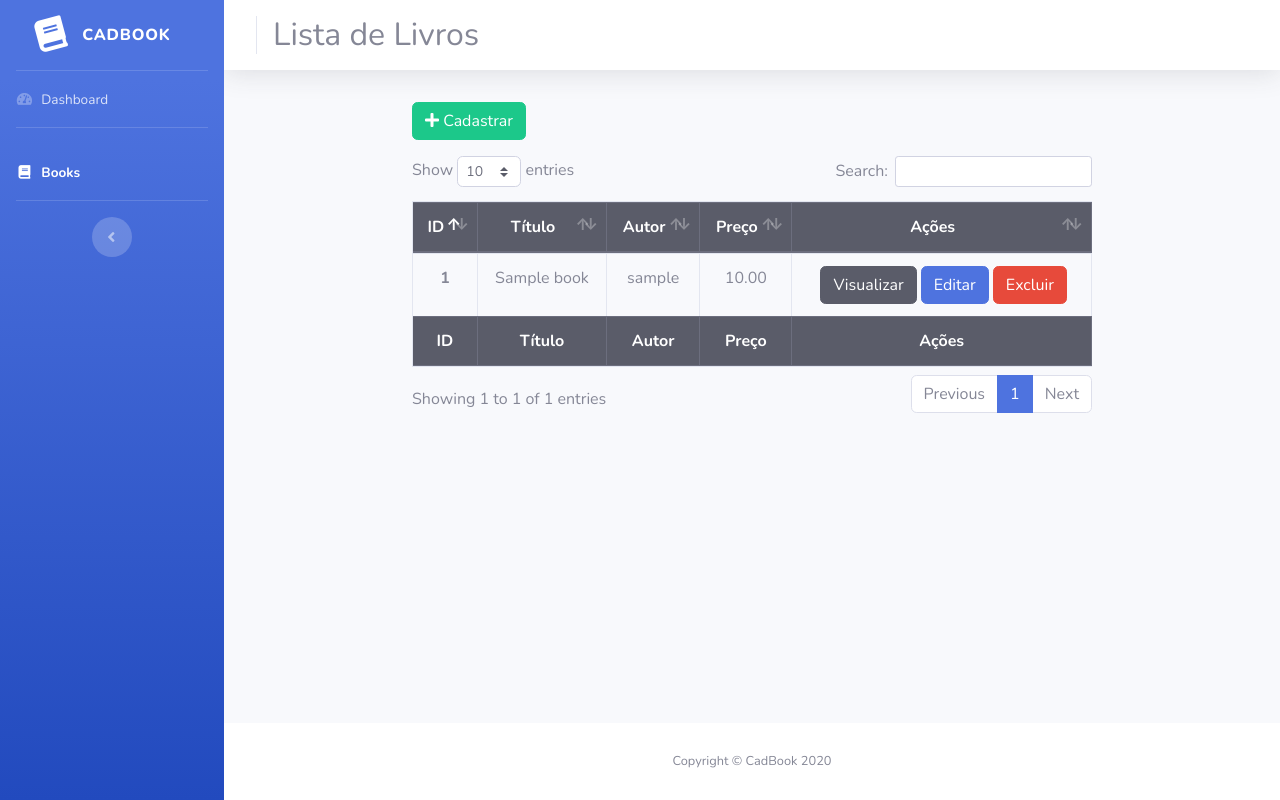
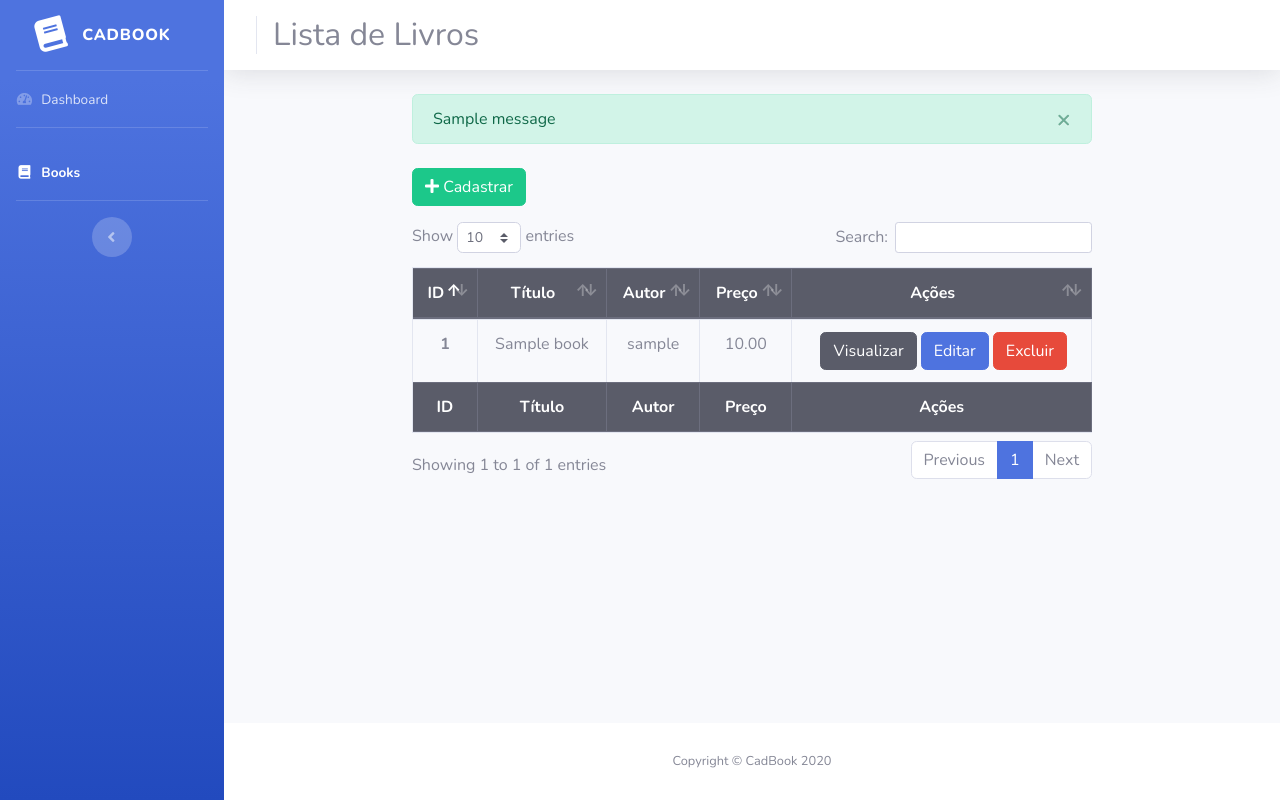
Before and after one commit to EwertonBello/cadbook_django, a Django app: page /books/ in a window 1280 px wide. Run offline with Django 3.2, Linux system fonts and the light colour scheme; tables that the repository leaves empty hold one stand-in row (values such as "Sample post"); one stand-in notice (Sample message) is shown; some libraries are stand-ins or nearby versions.

Commit message:
messages and alerts implemented

```diff
--- a/book/templates/book/book_form.html
+++ b/book/templates/book/book_form.html
@@ -6,9 +6,6 @@
 
 {% block content %}
     <div class="col-8 m-auto">
-        <!-- mensagem de erro aqui -->
-
-
         <form method="POST" enctype="multipart/form-data">
         {% csrf_token %}
         	{% for field in book_form %}
--- a/book/templates/book/book_list.html
+++ b/book/templates/book/book_list.html
@@ -8,8 +8,7 @@ Lista de Livros
     <div class="col-md-8 m-auto">
 
         <!-- will be used to show any messages -->
-        <!-- fica aqui um alerta de que foi cadastrado com sucesso -->
-
+        {% include 'includes/messages.html' %}
 
         <div class="text-left">
             <a href="{% url 'book:create' %}">
--- /dev/null
+++ b/book/templates/includes/messages.html
@@ -0,0 +1,10 @@
+{% for message in messages %}
+	<div class="container-fluid p-0">
+	  <div class="alert {{ message.tags }} alert-dismissible" role="alert" >
+	    <button type="button" class="close" data-dismiss="alert" aria-label="Close">
+	      <span aria-hidden="true">&times;</span>
+	    </button>
+	    {{ message }}
+	  </div>
+	</div>
+{% endfor %}
--- a/book/views.py
+++ b/book/views.py
@@ -1,9 +1,11 @@
 from django.db.models import Sum
 from django.shortcuts import render, redirect
 from django.http import JsonResponse
+from django.contrib import messages
+from django.contrib.auth.models import User
+
 from .forms import BookForm
 from .models import Book
-from django.contrib.auth.models import User
 
 def book_dashboard(request):
     books = Book.objects.all()
@@ -34,6 +36,7 @@ def book_detail(request, book_id):
     try:
         book = Book.objects.get(id = book_id)
     except Book.DoesNotExist:
+        messages.error(request, "Livro não existe!" )
         return redirect('book:list')
     return render(request, 'book/book_detail.html', {'book': book})
 
@@ -43,6 +46,7 @@ def book_create(request):
         form = BookForm(request.POST, request.FILES)
         if form.is_valid():
             form.save()
+            messages.success(request, "Livro cadastrado com sucesso!" )
             return redirect('book:list')
         else:
             return HttpResponse("""your form is wrong, reload on <a href = "{{ url : 'book:list'}}">reload</a>""")
@@ -54,10 +58,12 @@ def book_update(request, book_id):
     try:
         book = Book.objects.get(id = book_id)
     except Book.DoesNotExist:
+        messages.error(request, "Livro não existe!" )
         return redirect('book:list')
     form = BookForm(request.POST or None, instance=book)
     if form.is_valid():
        form.save()
+       messages.info(request, "Livro alterado com sucesso!" )
        return redirect('book:list')
     return render(request, 'book/book_form.html', {'book_form':form, 'btn_submit': 'Editar'})
 
@@ -67,6 +73,7 @@ def book_delete(request, book_id):
         try:
             book = Book.objects.get(id = book_id)
         except Book.DoesNotExist:
+            messages.error(request, "Livro não existe!" )
             return redirect('book:list')
         book.delete()
     return JsonResponse({'message': "Exclusão bem sucedida!"})
```
Also changed, not shown: cadbook/settings.py (+11 -0 lines).
